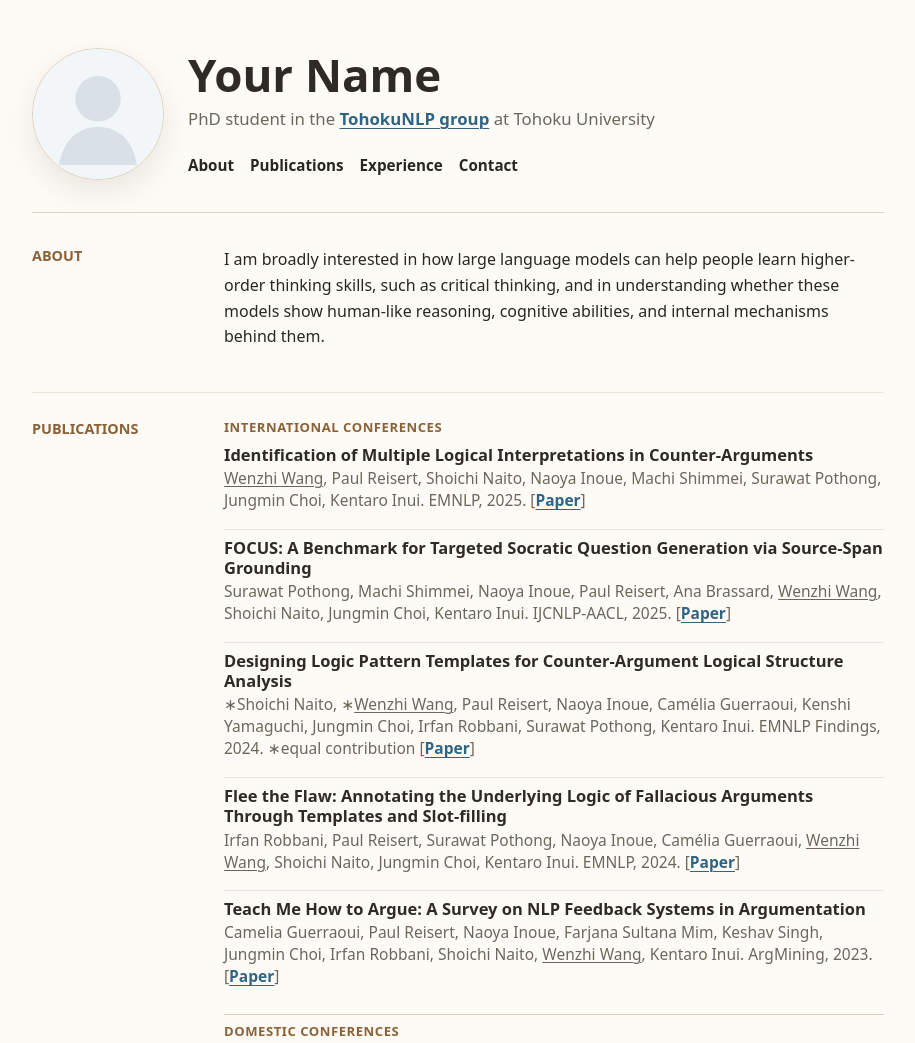
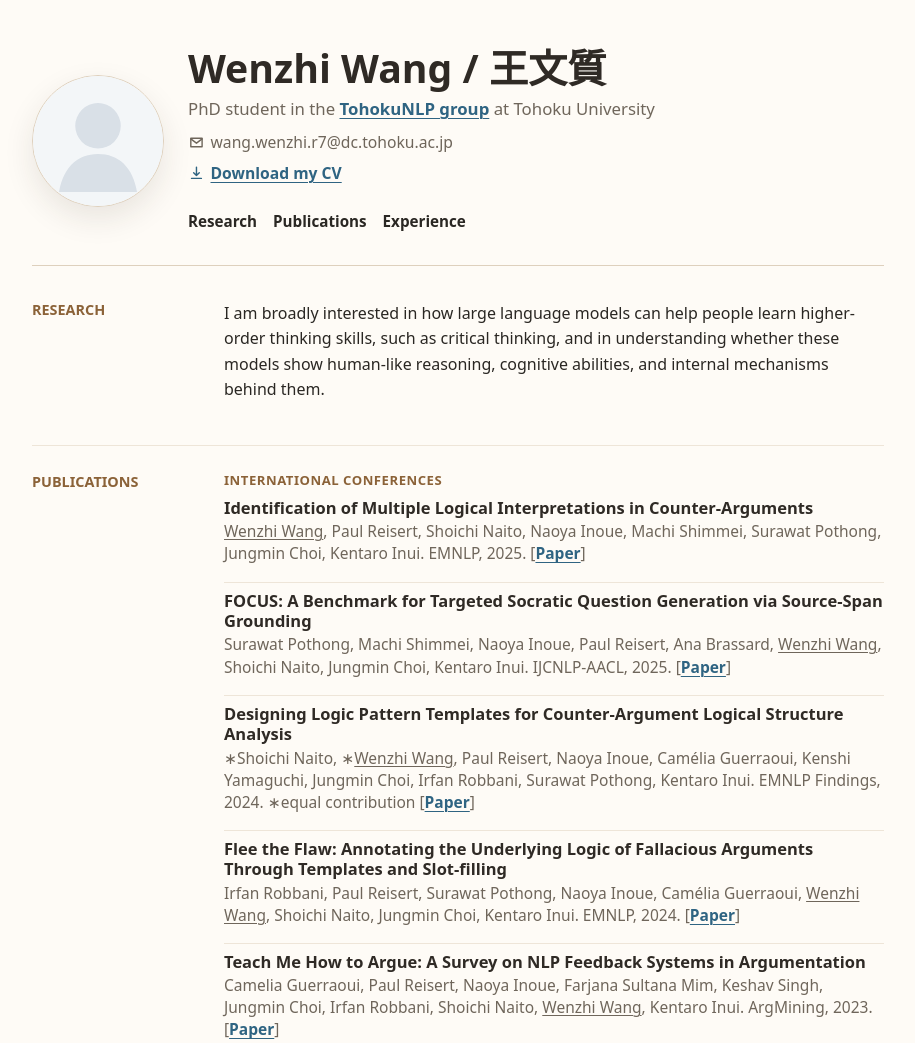
Before and after one commit to oubunshitsu/oubunshitsu.github.io, a plain HTML site: page index.html in a window 1280 px wide. Shown: the top 1043 px of the page, without its empty margins (182-1097 px from the left). Drawn offline with Linux system fonts and the light colour scheme.

Commit message:
added icons

```diff
--- a/index.html
+++ b/index.html
@@ -4,7 +4,7 @@
     <meta charset="utf-8">
     <meta name="viewport" content="width=device-width, initial-scale=1">
     <meta name="description" content="Personal site and publications list">
-    <title>Your Name | Publications</title>
+    <title>Wenzhi Wang</title>
     <link rel="stylesheet" href="styles.css">
     <script>
       if ("scrollRestoration" in history) {
@@ -40,23 +40,37 @@
       <div class="profile-header">
         <img class="profile-photo" src="profile.svg" alt="Your Name portrait">
         <div>
-          <h1>Your Name</h1>
+          <h1>Wenzhi Wang / 王文質</h1>
           <p>
             PhD student in the <a class="paper-link" href="https://www.nlp.ecei.tohoku.ac.jp/" target="_blank" rel="noopener noreferrer">TohokuNLP group</a> at Tohoku University
           </p>
+          <p class="header-contact">
+            <svg aria-hidden="true" viewBox="0 0 24 24" focusable="false">
+              <path d="M4 6h16v12H4z" />
+              <path d="m4 7 8 6 8-6" />
+            </svg>
+            wang.wenzhi.r7@dc.tohoku.ac.jp
+          </p>
+          <p class="header-cv">
+            <a href="" download>
+              <svg aria-hidden="true" viewBox="0 0 24 24" focusable="false">
+                <path d="M12 3v12m0 0 4-4m-4 4-4-4M5 19h14" />
+              </svg>
+              Download my CV
+            </a>
+          </p>
           <nav aria-label="Main navigation">
-            <a href="#about">About</a>
+            <a href="#research">Research</a>
             <a href="#publications">Publications</a>
             <a href="#experience">Experience</a>
-            <a href="#contact">Contact</a>
           </nav>
         </div>
       </div>
     </header>
 
     <main>
-      <section id="about" aria-labelledby="about-title">
-        <h2 id="about-title">About</h2>
+      <section id="research" aria-labelledby="research-title">
+        <h2 id="research-title">Research</h2>
         <p>
           I am broadly interested in how large language models can help people learn higher-order thinking skills, such as critical thinking, and in understanding whether these models show human-like reasoning, cognitive abilities, and internal mechanisms behind them.
         </p>
@@ -222,12 +236,6 @@ Keshav Singh, Naoya Inoue, Paul Reisert, Farjana Sultana Mim, Shoichi Naito, Cam
         </article>
       </section>
 
-      <section id="contact" aria-labelledby="contact-title">
-        <h2 id="contact-title">Contact</h2>
-        <p>
-          Email: <a href="mailto:hello@example.com">hello@example.com</a><br>
-        </p>
-      </section>
     </main>
 
     <footer>
--- a/styles.css
+++ b/styles.css
@@ -73,7 +73,7 @@ a:focus-visible {
 .site-header h1 {
   margin: 0 0 0.5rem;
   color: #2f2a25;
-  font-size: clamp(1.85rem, 5.5vw, 2.85rem);
+  font-size: clamp(1.65rem, 4.8vw, 2.45rem);
   font-weight: 650;
   line-height: 1.02;
 }
@@ -83,6 +83,37 @@ a:focus-visible {
   margin: 0 0 1.25rem;
   color: var(--muted);
   font-size: 1.05rem;
+}
+
+.site-header .header-contact {
+  display: flex;
+  align-items: center;
+  gap: 0.35rem;
+  margin-top: -0.8rem;
+  margin-bottom: 0.35rem;
+  font-size: 0.98rem;
+}
+
+.site-header .header-cv {
+  margin-bottom: 1.25rem;
+  font-size: 0.98rem;
+}
+
+.header-cv a {
+  display: inline-flex;
+  align-items: center;
+  gap: 0.35rem;
+}
+
+.header-contact svg,
+.header-cv svg {
+  width: 1.08em;
+  height: 1.08em;
+  fill: none;
+  stroke: currentColor;
+  stroke-linecap: round;
+  stroke-linejoin: round;
+  stroke-width: 2;
 }
 
 nav {
```
